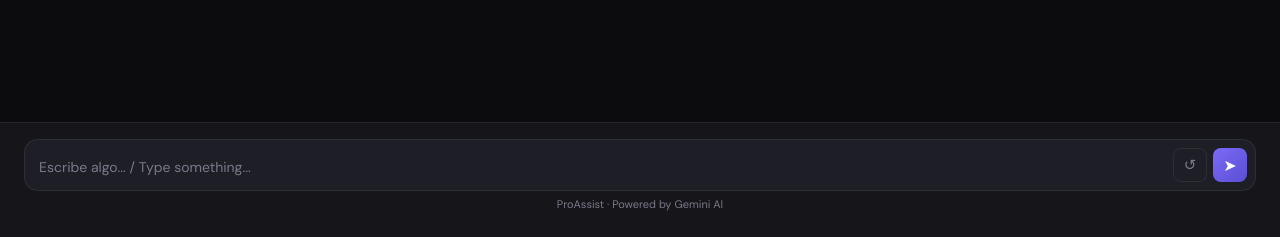
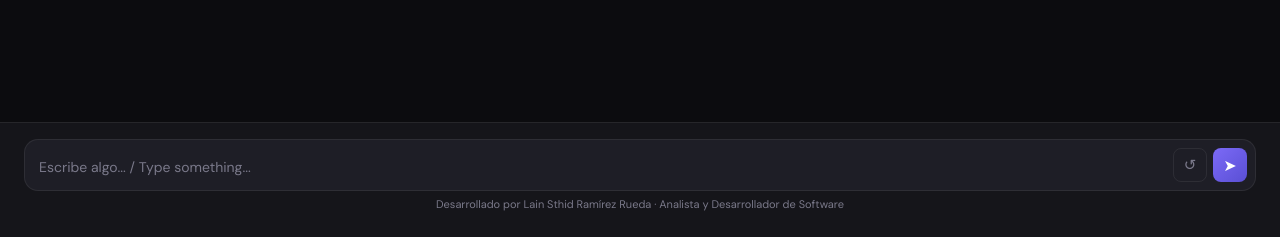
Before and after one commit to Lain-ramirez18/proassist, a Flask app: page / in a window 1280 px wide. Shown: the part 563-800 px from the top of the page. Run offline with Flask 3, Linux system fonts and the light colour scheme.

Commit message:
fix: modelo gemini-2.0-flash y nombre del autor

```diff
--- a/app.py
+++ b/app.py
@@ -6,7 +6,7 @@ app = Flask(__name__)
 genai.configure(api_key=os.environ.get("GEMINI_API_KEY"))
 
 model = genai.GenerativeModel(
-    model_name="gemini-1.5-flash",
+    model_name="gemini-2.0-flash",
     system_instruction="""You are ProAssist, an intelligent and motivating personal productivity assistant.
 Your goal is to help the user:
 - Organize tasks and daily priorities
--- a/templates/index.html
+++ b/templates/index.html
@@ -86,7 +86,7 @@
       <button id="send-btn" onclick="sendMessage()">➤</button>
     </div>
   </div>
-  <footer>ProAssist · Powered by Gemini AI</footer>
+  <footer>Desarrollado por Lain Sthid Ramírez Rueda · Analista y Desarrollador de Software</footer>
 </div>
 <script>
   const chatWindow = document.getElementById('chat-window');
```
